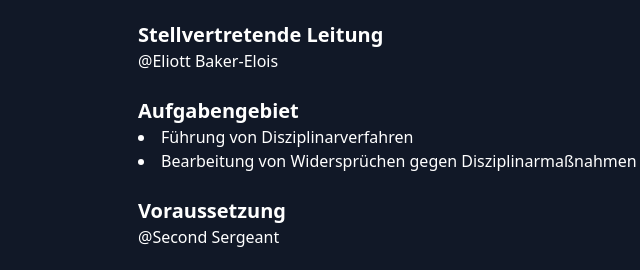
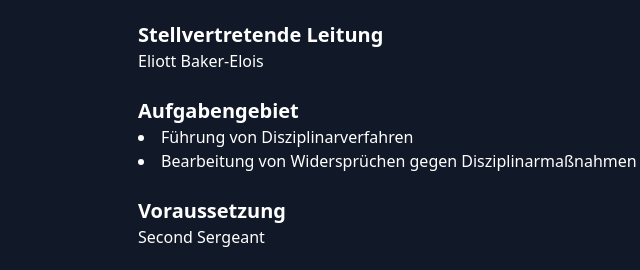
Before and after one commit to MartinHamilton44/SAPD, a plain HTML site: page unit-internal-investigation.html in a window 1280 px wide. Shown: the part 171-441 px from the top of the page, 150-790 px from the left. Drawn offline with nearby package versions, Linux system fonts and the light colour scheme.

Commit message:
Update unit-internal-investigation.html

```diff
--- a/unit-internal-investigation.html
+++ b/unit-internal-investigation.html
@@ -15,7 +15,7 @@
     </section>
     <section>
       <h2 class="text-xl font-semibold">Stellvertretende Leitung</h2>
-      <p>@Eliott Baker-Elois</p>
+      <p>Eliott Baker-Elois</p>
     </section>
     <section>
       <h2 class="text-xl font-semibold">Aufgabengebiet</h2>
@@ -26,7 +26,7 @@
     </section>
     <section>
       <h2 class="text-xl font-semibold">Voraussetzung</h2>
-      <p>@Second Sergeant</p>
+      <p>Second Sergeant</p>
     </section>
     <section>
       <h2 class="text-xl font-semibold">Gruppenbild</h2>
```
